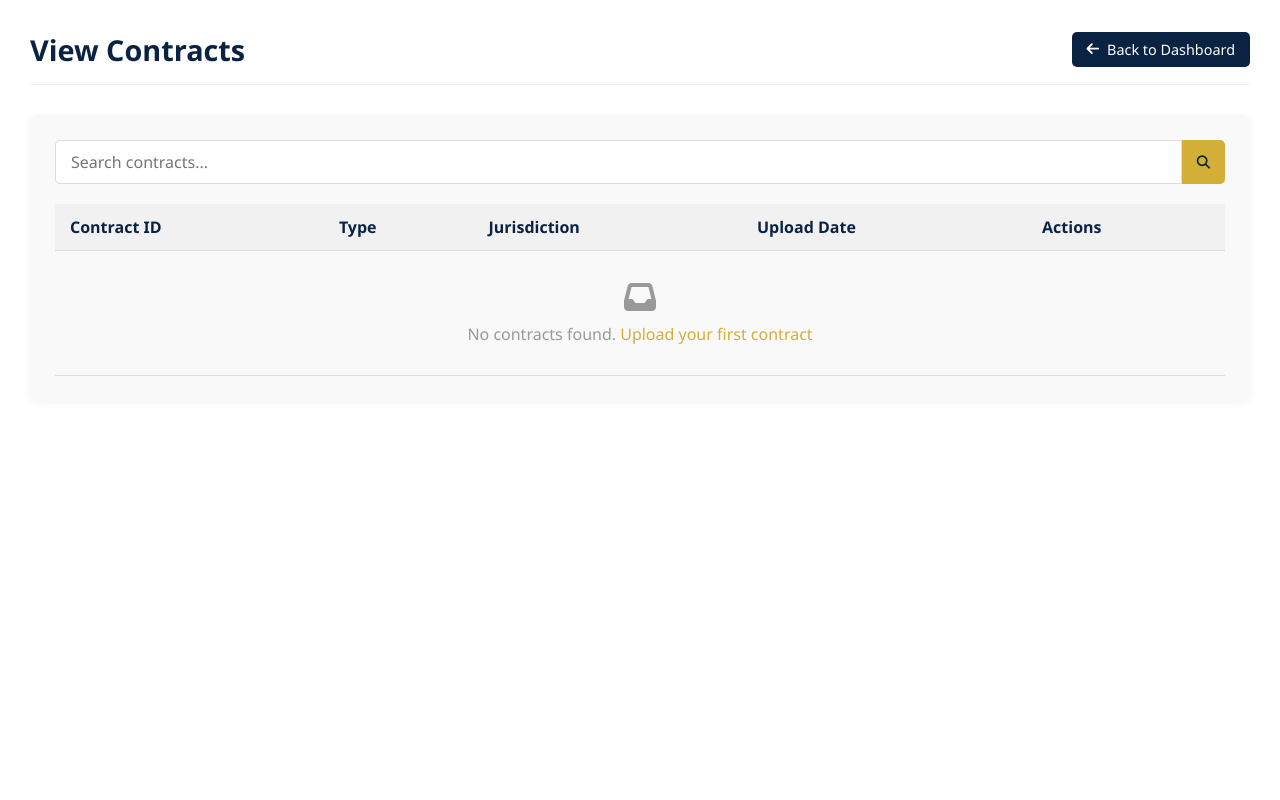
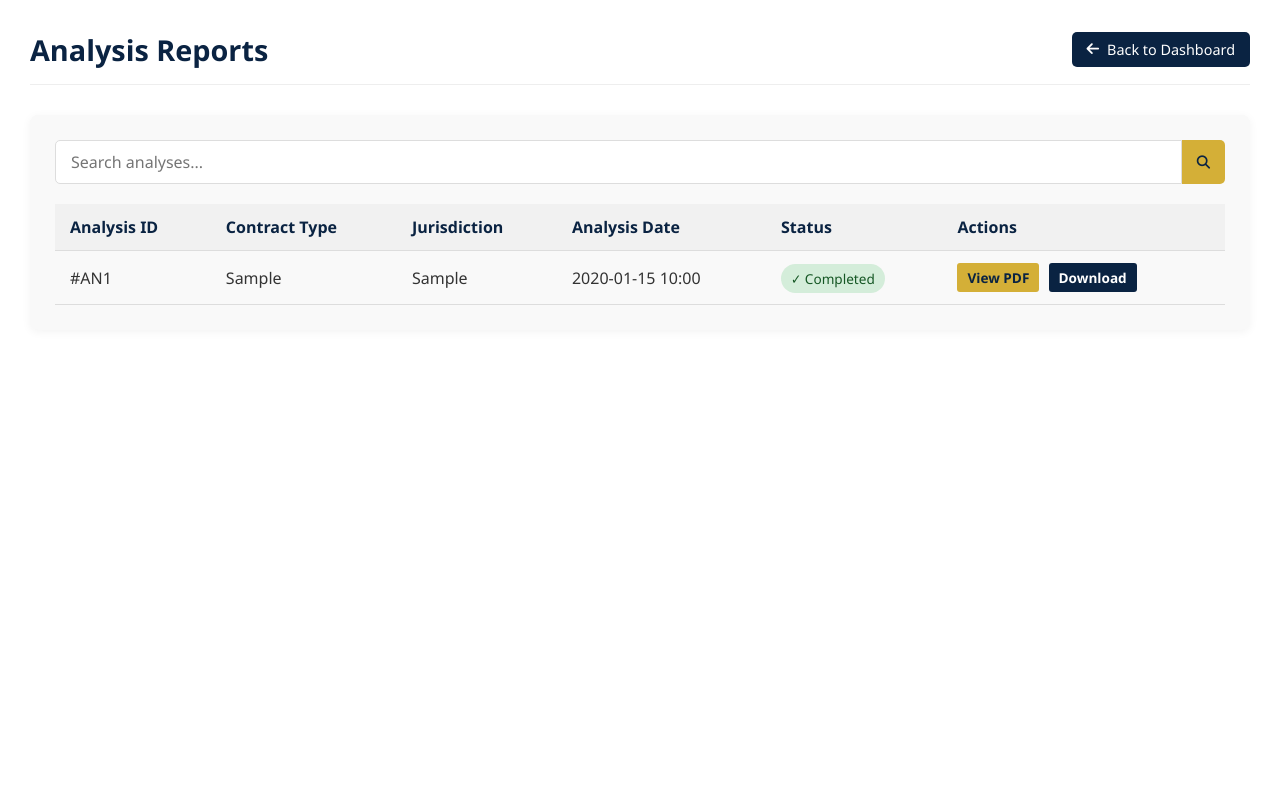
Before and after one commit to Adithyan-cb/ClauseGuard, a Django app: page /view-contracts/ in a window 1280 px wide. Run offline with Django 5.2, Linux system fonts and the light colour scheme; a user stored in the database is signed in; tables that the repository leaves empty hold one stand-in row (values such as "Sample post").

Commit message:
updated view contracts to show analysis result

```diff
--- a/templates/viewContracts.html
+++ b/templates/viewContracts.html
@@ -3,7 +3,7 @@
 <head>
     <meta charset="UTF-8">
     <meta name="viewport" content="width=device-width, initial-scale=1.0">
-    <title>View Contracts</title>
+    <title>View Analysis Reports</title>
     <link rel="stylesheet" href="https://cdnjs.cloudflare.com/ajax/libs/font-awesome/6.4.0/css/all.min.css">
     <style>
         * {
@@ -269,7 +269,7 @@
 
     <div class="content-area">
         <div class="content-header">
-            <h1>View Contracts</h1>
+            <h1>Analysis Reports</h1>
             <a href="{%url 'user-dashboard' %}" class="back-btn">
                 <i class="fas fa-arrow-left"></i>
                 <span>Back to Dashboard</span>
@@ -278,7 +278,7 @@
 
         <div class="contracts-container">
             <div class="search-bar">
-                <input type="text" class="search-input" id="searchInput" placeholder="Search contracts...">
+                <input type="text" class="search-input" id="searchInput" placeholder="Search analyses...">
                 <button class="search-btn" onclick="searchContracts()">
                     <i class="fas fa-search"></i>
                 </button>
@@ -287,32 +287,47 @@
             <table class="contracts-table">
                 <thead>
                     <tr>
-                        <th>Contract ID</th>
-                        <th>Type</th>
+                        <th>Analysis ID</th>
+                        <th>Contract Type</th>
                         <th>Jurisdiction</th>
-                        <th>Upload Date</th>
+                        <th>Analysis Date</th>
+                        <th>Status</th>
                         <th>Actions</th>
                     </tr>
                 </thead>
                 <tbody>
-                    {% if contracts %}
-                        {% for contract in contracts %}
+                    {% if analyses %}
+                        {% for analysis in analyses %}
                         <tr>
-                            <td>#CT{{ contract.id }}</td>
-                            <td>{{ contract.contract_type }}</td>
-                            <td>{{ contract.jurisdiction }}</td>
-                            <td>{{ contract.uploaded_at|date:"Y-m-d" }}</td>
+                            <td>#AN{{ analysis.analysis_id }}</td>
+                            <td>{{ analysis.contract_type }}</td>
+                            <td>{{ analysis.jurisdiction }}</td>
+                            <td>{{ analysis.analysed_at|date:"Y-m-d H:i" }}</td>
                             <td>
-                                <button class="action-btn view" onclick="viewContract({{ contract.id }})">View</button>
-                                <button class="action-btn download" onclick="downloadContract({{ contract.id }})">Download</button>
+                                {% if analysis.has_pdf %}
+                                    <span class="status approved">✓ Completed</span>
+                                {% elif analysis.error_message %}
+                                    <span class="status rejected">✗ Failed</span>
+                                {% else %}
+                                    <span class="status pending">⏳ Processing</span>
+                                {% endif %}
+                            </td>
+                            <td>
+                                {% if analysis.has_pdf %}
+                                    <button class="action-btn view" onclick="viewAnalysisPDF({{ analysis.analysis_id }})">View PDF</button>
+                                    <button class="action-btn download" onclick="downloadAnalysisPDF({{ analysis.analysis_id }})">Download</button>
+                                {% else %}
+                                    <button class="action-btn view" disabled style="opacity: 0.5;">View PDF</button>
+                                    <button class="action-btn download" disabled style="opacity: 0.5;">Download</button>
+                                {% endif %}
                             </td>
                         </tr>
                         {% endfor %}
                     {% else %}
                         <tr>
-                            <td colspan="5" style="text-align: center; padding: 30px; color: #999;">
+                            <td colspan="6" style="text-align: center; padding: 30px; color: #999;">
                                 <i class="fas fa-inbox" style="font-size: 2rem; margin-bottom: 10px;"></i>
-                                <p>No contracts found. <a href="{% url 'upload-contract' %}" style="color: #d4af37; text-decoration: none;">Upload your first contract</a></p>
+                                <p>No analyses found. <a href="{% url 'upload-contract' %}" style="color: #d4af37; text-decoration: none;">Upload your first contract</a></p>
                             </td>
                         </tr>
                     {% endif %}
@@ -322,15 +337,15 @@
     </div>
 
     <script>
-        function viewContract(contractId) {
-            // Open contract in a new tab/window
-            const viewUrl = `{% url 'view-contract' contract_id=0 %}`.replace('0', contractId);
+        function viewAnalysisPDF(analysisId) {
+            // Open analysis PDF in a new tab
+            const viewUrl = `/api/analysis/${analysisId}/pdf/`;
             window.open(viewUrl, '_blank');
         }
 
-        function downloadContract(contractId) {
-            // Trigger download of the contract
-            const downloadUrl = `{% url 'download-contract' contract_id=0 %}`.replace('0', contractId);
+        function downloadAnalysisPDF(analysisId) {
+            // Download the analysis PDF
+            const downloadUrl = `/api/analysis/${analysisId}/download/`;
             window.location.href = downloadUrl;
         }
 
@@ -339,8 +354,8 @@
             const tableRows = document.querySelectorAll('.contracts-table tbody tr');
 
             tableRows.forEach(row => {
-                // Skip the "no contracts" message row
-                if (row.querySelector('td[colspan="5"]')) {
+                // Skip the "no analyses" message row
+                if (row.querySelector('td[colspan="6"]')) {
                     return;
                 }
 
```
